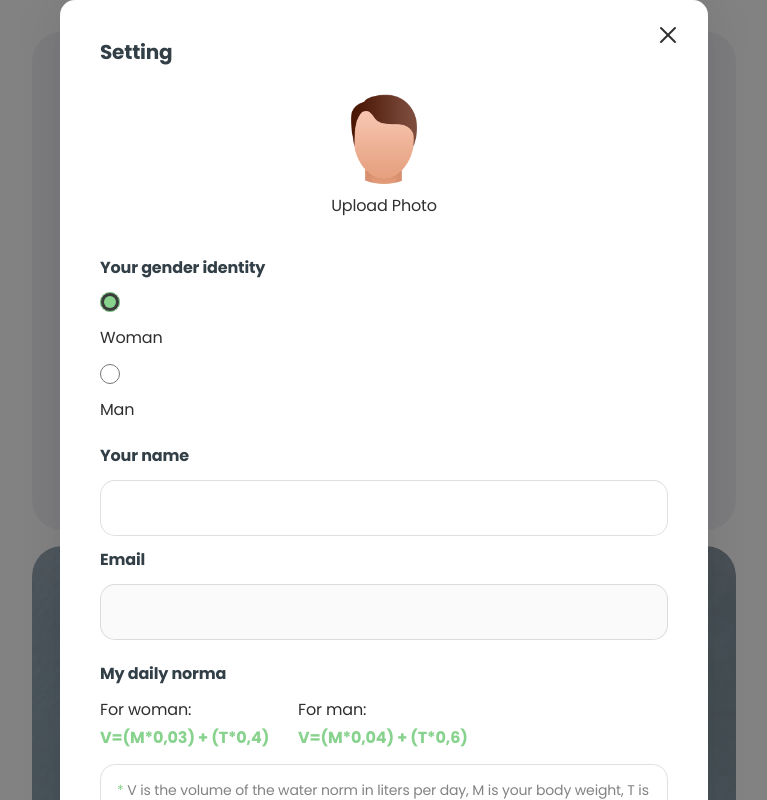
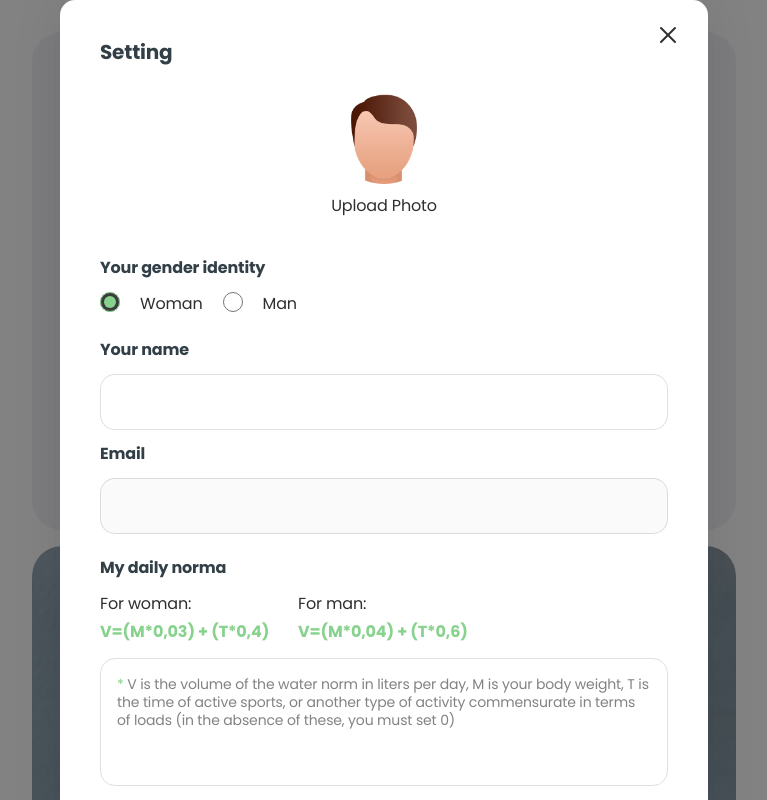
Before and after one commit to Costbound/aquahackers-project, a React (Vite) app: page / in a window 1280 px wide. Both pictures are taken after a click on the button "Settings". Shown: the top 800 px of the page, without its empty margins (256-1023 px from the left). Built offline with nearby package versions, Linux system fonts and the light colour scheme; no server answers.

Commit message:
add divs

```diff
--- a/src/components/UserSettingsForm/UserSettingsFormTemp.jsx
+++ b/src/components/UserSettingsForm/UserSettingsFormTemp.jsx
@@ -149,6 +149,7 @@ export const UserSettingsForm = ({ onClose }) => {
                         <div className={css.leftDesktopWrapper}>
                             <div className={css.genderWrapper}>
                                 <p className={css.subtitle}>Your gender identity</p>
+                                <div className={css.radiobuttonWrapper}>
                                     <Field
                                         className={css.hiddenRadioInput}
                                         type="radio"
@@ -176,6 +177,7 @@ export const UserSettingsForm = ({ onClose }) => {
                                     >
                                         Man
                                     </label>
+                                </div>
                             </div>
 
                             <div className={css.infoWrapper}>
```
Lines whose indentation alone changed are shown as unchanged.
